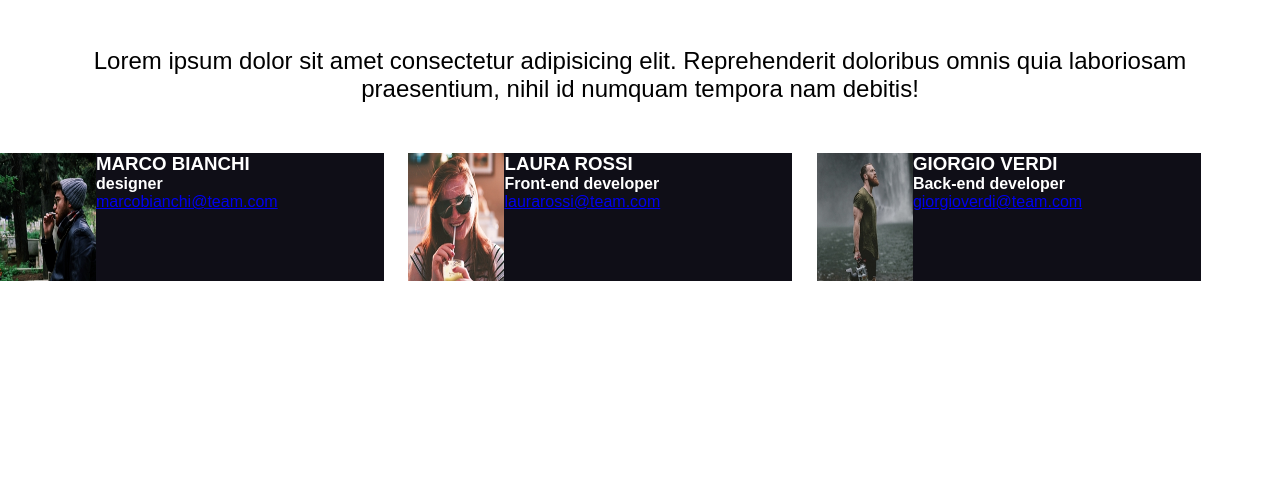
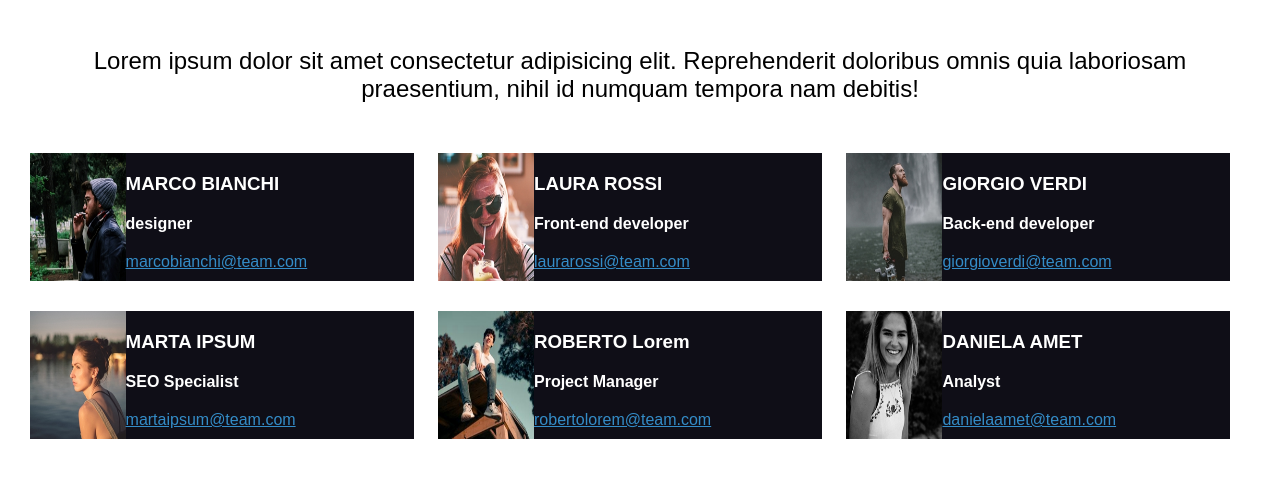
Before and after one commit to francescolazzarin/html-css-float-cards, a plain HTML site: page index.html in a window 1280 px wide. Shown: the part 40-518 px from the top of the page. Drawn offline with Linux system fonts and the light colour scheme.

Commit message:
feat(main)aggiunta seconda linea

```diff
--- a/index.html
+++ b/index.html
@@ -62,6 +62,53 @@
 
             </div>
         </div>
+         <!-- inizio seconda linea -->
+         <div class="linea">
+            <div class="bg">
+                <div class="immagine">
+                    <img src="./img/female2.png" alt="">
+                </div>
+                <div class="nome">
+                    <h3>MARTA IPSUM</h3>
+                </div>
+                <div class="prof">
+                    <h4>SEO Specialist</h4>
+                </div>
+                <div class="mail">
+                    <a href="mailto:">martaipsum@team.com</a>
+                </div>
+
+            </div>
+            <div class="bg">
+                <div class="immagine">
+                    <img  src="./img/male3.png" alt="">
+                </div>
+                <div class="nome">
+                    <h3>ROBERTO Lorem</h3>
+                </div>
+                <div class="prof">
+                    <h4>Project Manager</h4>
+                </div>
+                <div class="mail">
+                    <a href="mailto:">robertolorem@team.com</a>
+                </div>
+
+            </div>
+            <div class="bg">
+                <div class="immagine">
+                    <img  src="./img/female3.png"  alt="">
+                </div>
+                <div class="nome">
+                    <h3>DANIELA AMET</h3>
+                </div>
+                <div class="prof">
+                    <h4>Analyst</h4>
+                </div>
+                <div class="mail">
+                    <a href="mailto:">danielaamet@team.com</a>
+                </div>
+            </div>
+        </div>
     </main>
 
 </body>
--- a/stylecss/main.css
+++ b/stylecss/main.css
@@ -36,3 +36,33 @@ h2{
 h3,h4{
     color:white;
 }
+a{
+    color: #348CC7;
+}
+.nome{
+    width: 300px;
+    margin-left: auto;
+    text-align: left;
+    margin-top: 20px;
+    margin-bottom: 20px;
+}
+.prof
+{
+    width:  300px;
+    margin-left: auto;
+    text-align:left ;
+    margin-top: 20px;
+    margin-bottom: 20px;
+}
+.mail{
+    width: 300px;
+    margin-left: auto;
+    text-align: left;
+    margin-top: 20px;
+    margin-bottom: 20px;
+
+}
+.linea{
+    margin-bottom: 30px;
+    text-align: center;
+}
```
Also changed, not shown: img/female2.png (added), img/female3.png (added), img/male3.png (added).
